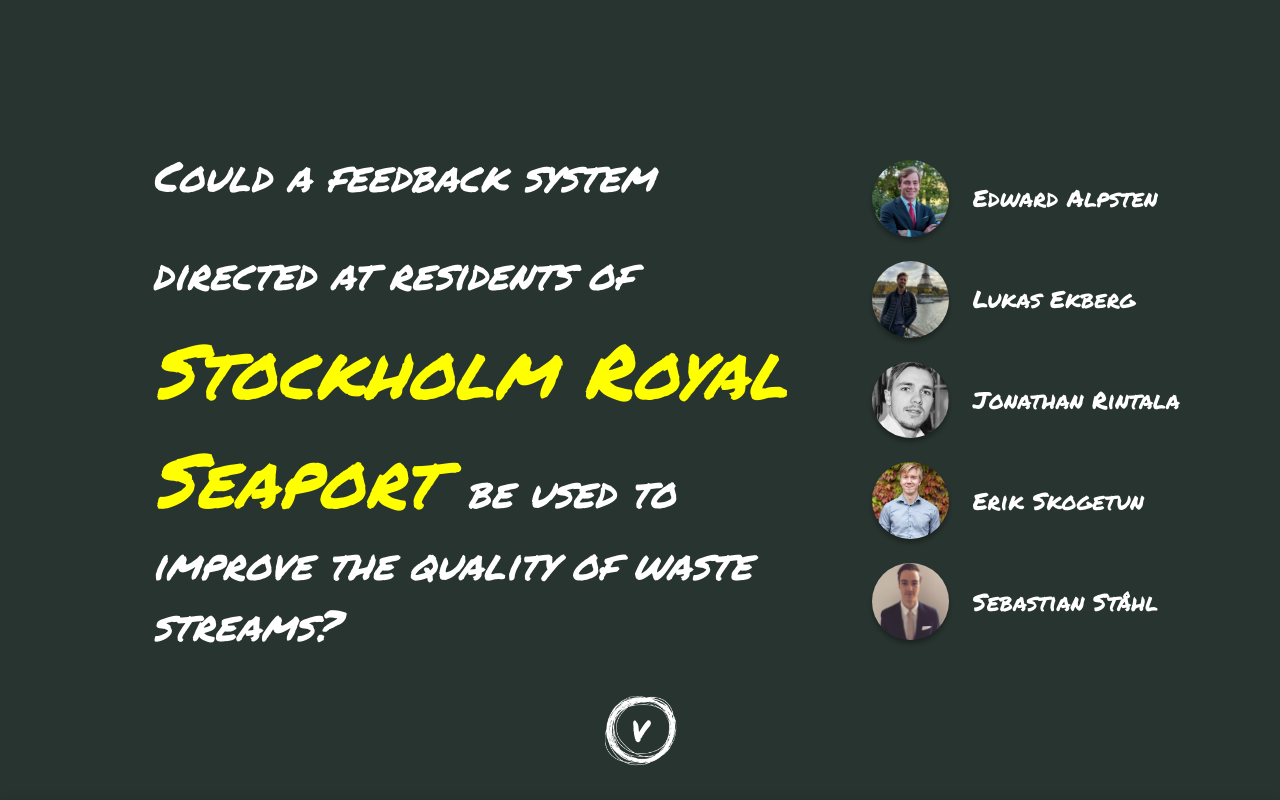
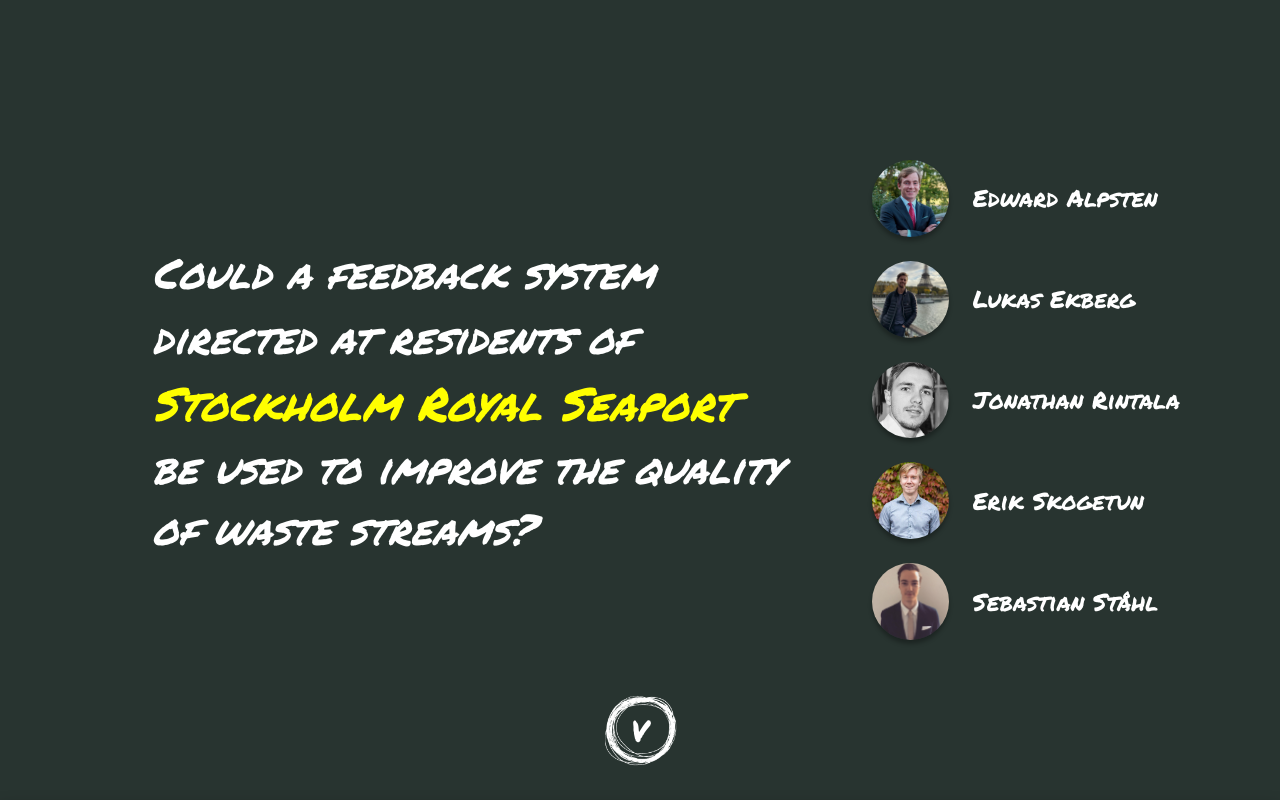
Before and after one commit to Erikskogetun/WasteManagement, a React (Create React App) app: page / in a window 1280 px wide. Shown: the top 800 px of the page. Built offline with nearby package versions, Linux system fonts and the light colour scheme.

Commit message:
font size

```diff
--- a/src/App.css
+++ b/src/App.css
@@ -66,7 +66,7 @@
 
 .TextHighLight {
   color: yellow;
-  font-size: 75px;
+  font-size: calc(14px + 4vmin);
 }
 
 .ProfilesContainer {
```
